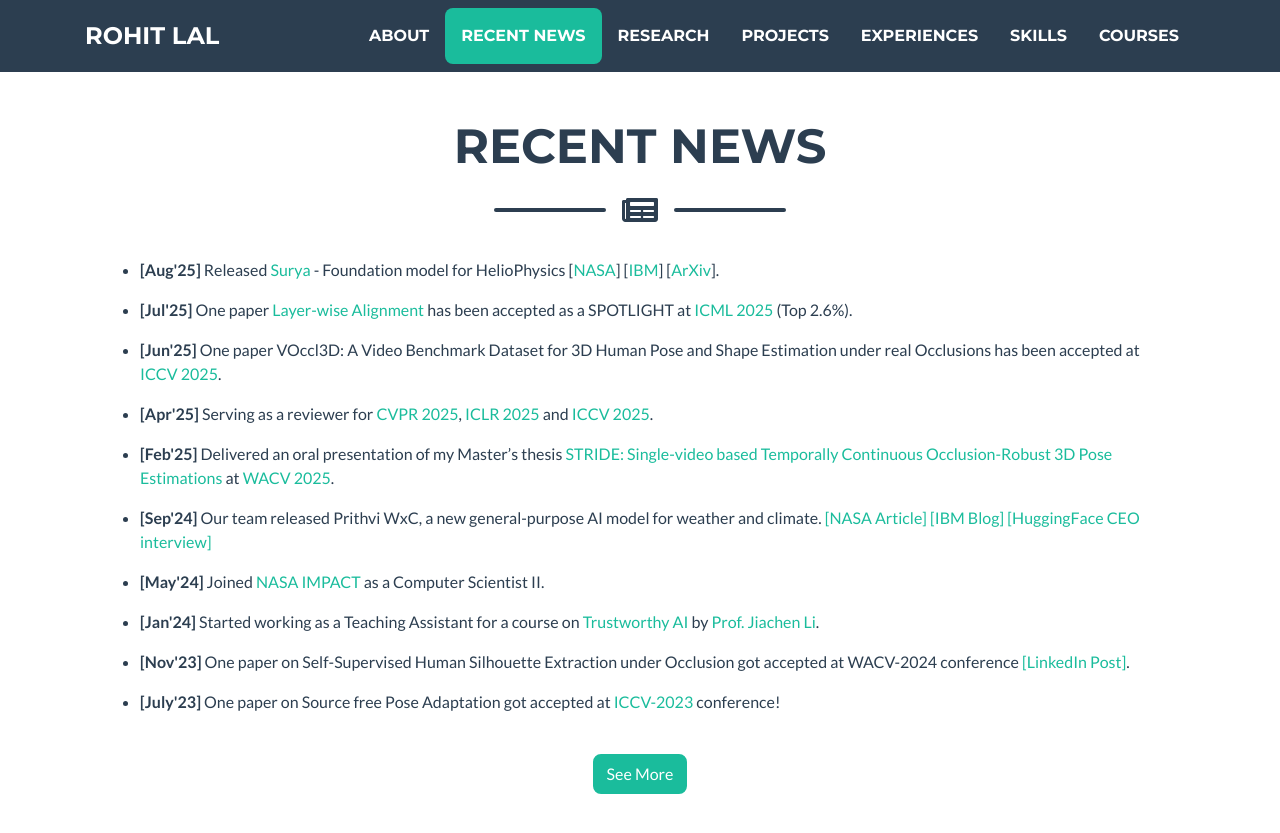
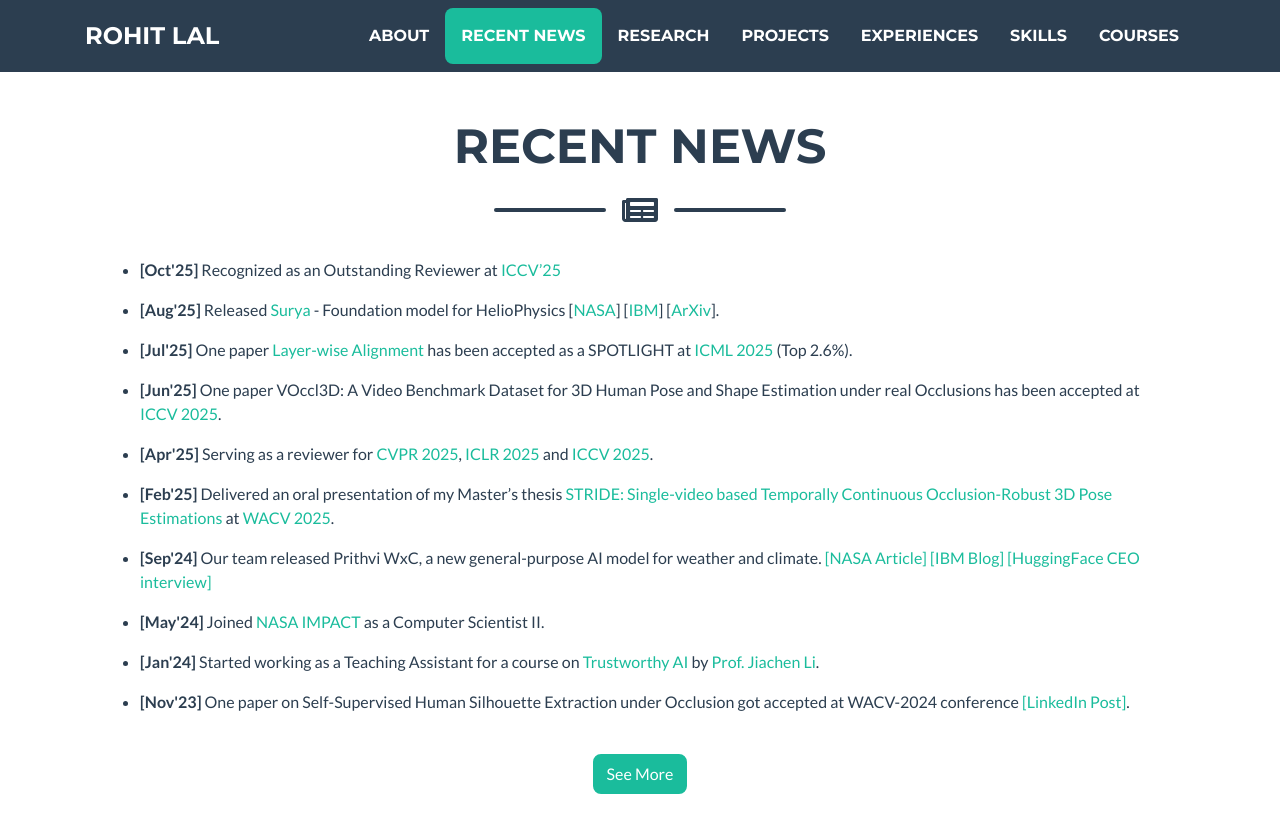
Before and after one commit to take2rohit/take2rohit.github.io, a Jekyll site: the page built from index.md, in a window 1280 px wide and 900 px high, scrolled down 1014 px. Shown: the top 833 px of the window. Built offline with Jekyll 4.4.1, drawn with Linux system fonts in a browser that asks for light colours; a style sheet for code colours, icons or effects is not loaded.

Commit message:
Update news.yml

```diff
--- a/_data/news.yml
+++ b/_data/news.yml
@@ -1,6 +1,8 @@
 k: 10     #limit the number of news to be displayed on the home page. default:10
-
 news:
+  - date: Oct'25
+    description: >
+      Recognized as an Outstanding Reviewer at [ICCV'25](https://iccv.thecvf.com/Conferences/2025/ProgramCommittee#all-outstanding-reviewer)
 
   - date: Aug'25
     description: >
```
